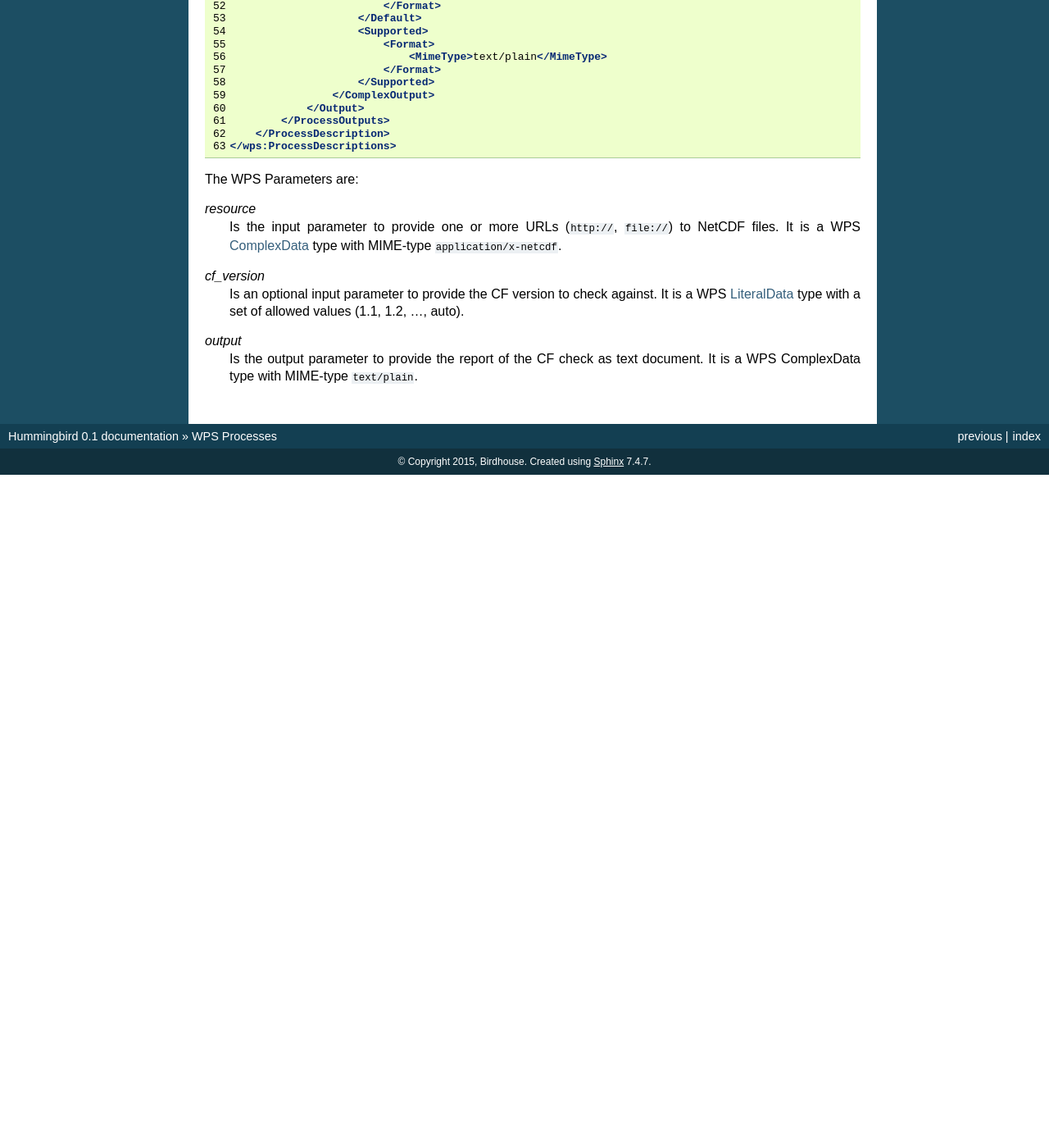
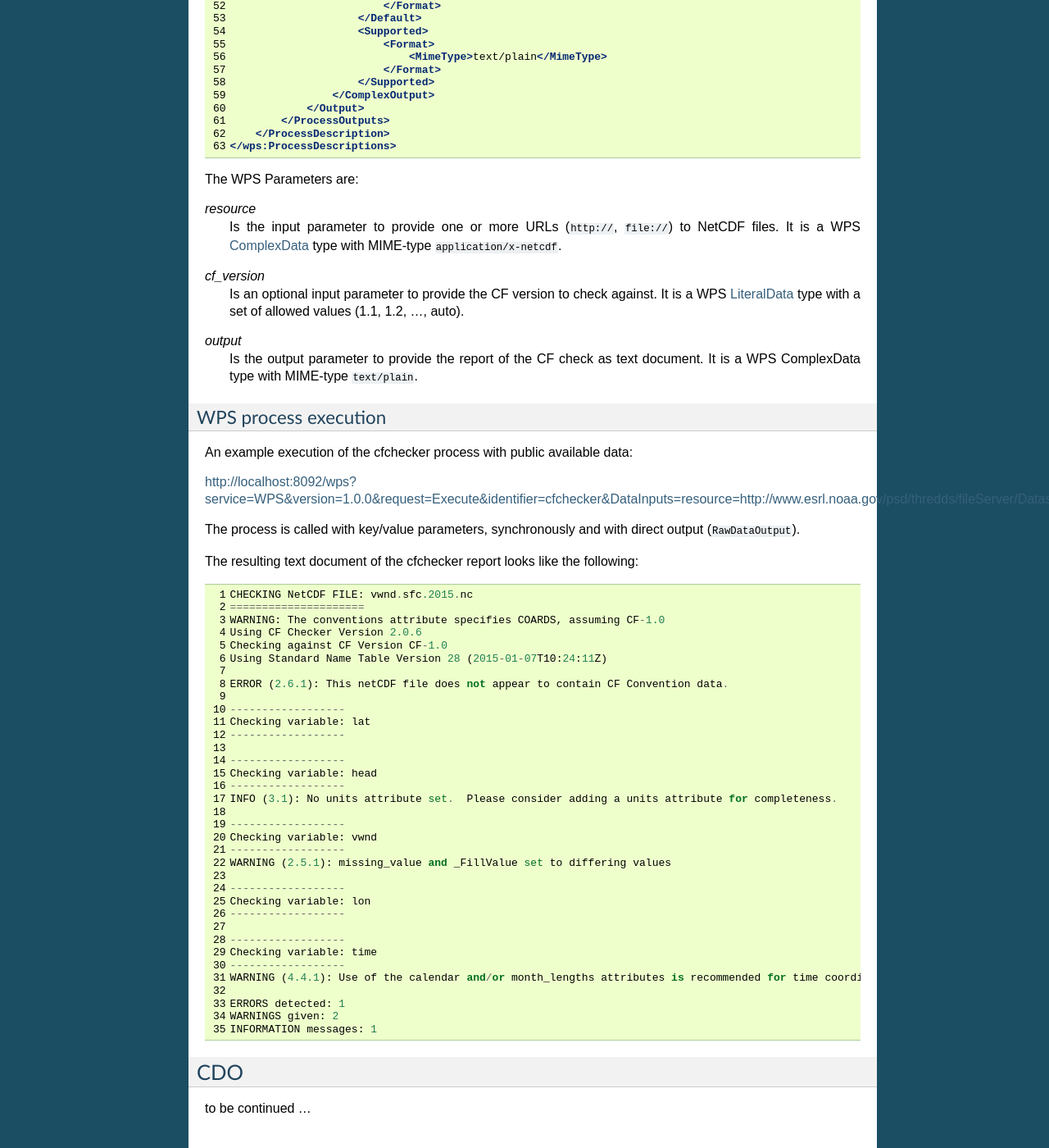
Before and after one commit to bird-house/hummingbird, a Sphinx documentation site: the page built from docs/source/processes/index.rst, in a window 1280 px wide and 1400 px high, scrolled down 1248 px. Shown: the whole window at 82% size. Built offline with Sphinx 7.4.7, drawn with Linux system fonts in a browser that asks for light colours; before the commit the page ends 1827 px from its top, so only the background shows below that; some of the changed text lies outside the part shown.

Commit message:
docs: update cfchecker with wps execute

```diff
--- /dev/null
+++ b/docs/source/processes/cf_output.txt
@@ -0,0 +1,35 @@
+CHECKING NetCDF FILE: vwnd.sfc.2015.nc
+=====================
+WARNING: The conventions attribute specifies COARDS, assuming CF-1.0
+Using CF Checker Version 2.0.6
+Checking against CF Version CF-1.0
+Using Standard Name Table Version 28 (2015-01-07T10:24:11Z)
+
+ERROR (2.6.1): This netCDF file does not appear to contain CF Convention data.
+
+------------------
+Checking variable: lat
+------------------
+
+------------------
+Checking variable: head
+------------------
+INFO (3.1): No units attribute set.  Please consider adding a units attribute for completeness.
+
+------------------
+Checking variable: vwnd
+------------------
+WARNING (2.5.1): missing_value and _FillValue set to differing values
+
+------------------
+Checking variable: lon
+------------------
+
+------------------
+Checking variable: time
+------------------
+WARNING (4.4.1): Use of the calendar and/or month_lengths attributes is recommended for time coordinate variables
+
+ERRORS detected: 1
+WARNINGS given: 2
+INFORMATION messages: 1
--- a/docs/source/processes/index.rst
+++ b/docs/source/processes/index.rst
@@ -36,3 +36,22 @@ The WPS Parameters are:
 *output*
      Is the output parameter to provide the report of the CF check as text document.
      It is a WPS ComplexData type with MIME-type ``text/plain``.
+
+WPS process execution
+---------------------
+
+An example execution of the cfchecker process with public available data:
+
+http://localhost:8092/wps?service=WPS&version=1.0.0&request=Execute&identifier=cfchecker&DataInputs=resource=http://www.esrl.noaa.gov/psd/thredds/fileServer/Datasets/ncep/vwnd.sfc.2015.nc&RawDataOutput=output
+
+The process is called with key/value parameters, synchronously and with direct output (``RawDataOutput``).
+
+The resulting text document of the cfchecker report looks like the following:
+
+.. literalinclude:: cf_output.txt
+    :linenos:
+
+CDO
+===
+
+to be continued ...
```
